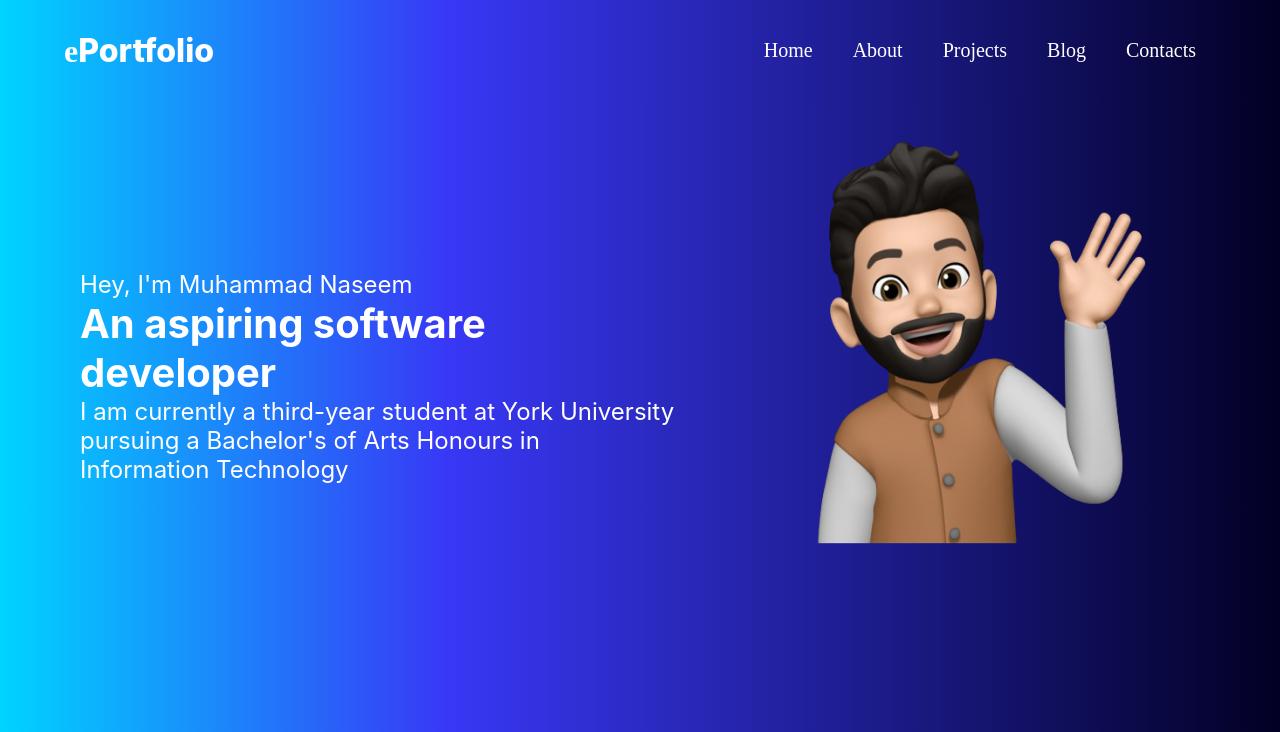
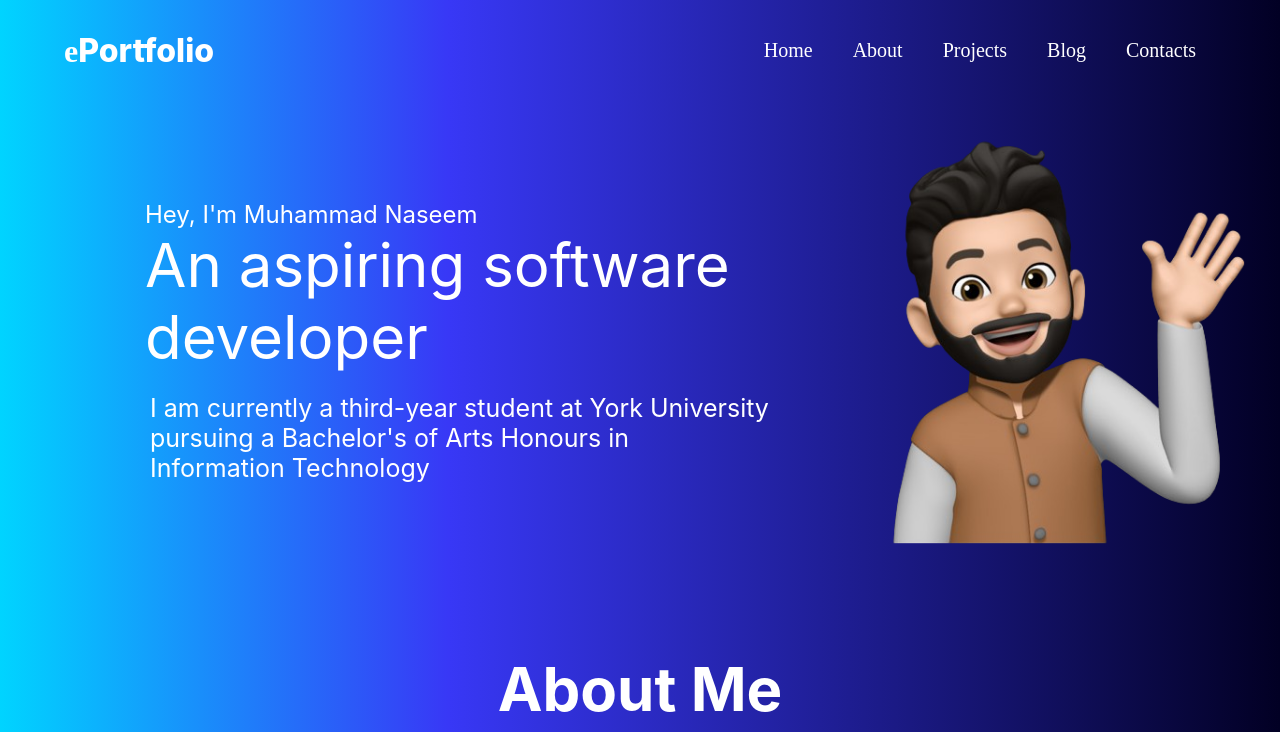
Before and after one commit to Moski2204/ePortfolio, a plain HTML site: page index.html in a window 1280 px wide. Shown: the top 732 px of the page. Drawn offline with Linux system fonts and the light colour scheme.

Commit message:
Initial Commit

```diff
--- a/index.html
+++ b/index.html
@@ -10,19 +10,46 @@
       }
 
       /*Index*/
+
+
+      #border {
+        color: white;
+        display: flex;
+        flex-direction: column;
+        margin-left: 145px;
+        margin-top: 200px
+      }
+
+      /*
       #border {
         color: white;
         width: 50%;
         padding: 80px;
         float: left;
       }
+        */
 
+      #border2 {
+        color: white;
+        font-weight: normal;
+        font-size: 60px;
+        margin-left: 145px;
+      }
+
+      /*
       #border2 {
         color: white;
         font-weight: normal;
         font-size: 60px;
         margin-left: 200px;
         margin-top: 100px;
+      }
+        */
+
+      #Img {
+        position: absolute;
+        right: 20px;
+        top: 100px;
       }
 
 
@@ -187,7 +214,25 @@
       </div>
     </div>
 
-<!-- Home Page -->
+    <section id="Home">
+      <div id="border">
+        <h1 style="font-weight: normal;">Hey, I'm Muhammad Naseem</h1>
+      </div>
+
+      <div id="border2"> An aspiring software <br/> developer </div>
+      <br/>
+      <h3 style="font-weight: normal; margin-left: 150px; font-size: 25px; color: white;">
+        I am currently a third-year student at York University <br/>
+        pursuing a Bachelor's of Arts Honours in <br>  Information Technology
+      </h3>
+
+      <div id="Img">
+        <img src="Wave.png" alt="Image" style="width: 450px; height: 500px;"/>
+      </div>
+    </section>
+
+
+<!-- Home Page
   <section id="Home">
     <div id="border">
       <h1 style="font-weight: normal; margin-top: 90px;">Hey, I'm Muhammad Naseem</h1>
@@ -198,6 +243,8 @@
       <img src="Wave.png" alt="Image" style="width: 420px; height: 500px; margin-left: 100px;"/>
       </div>
     </section>
+
+    -->
 
 <!--About Page-->
   <section id="About">
```
